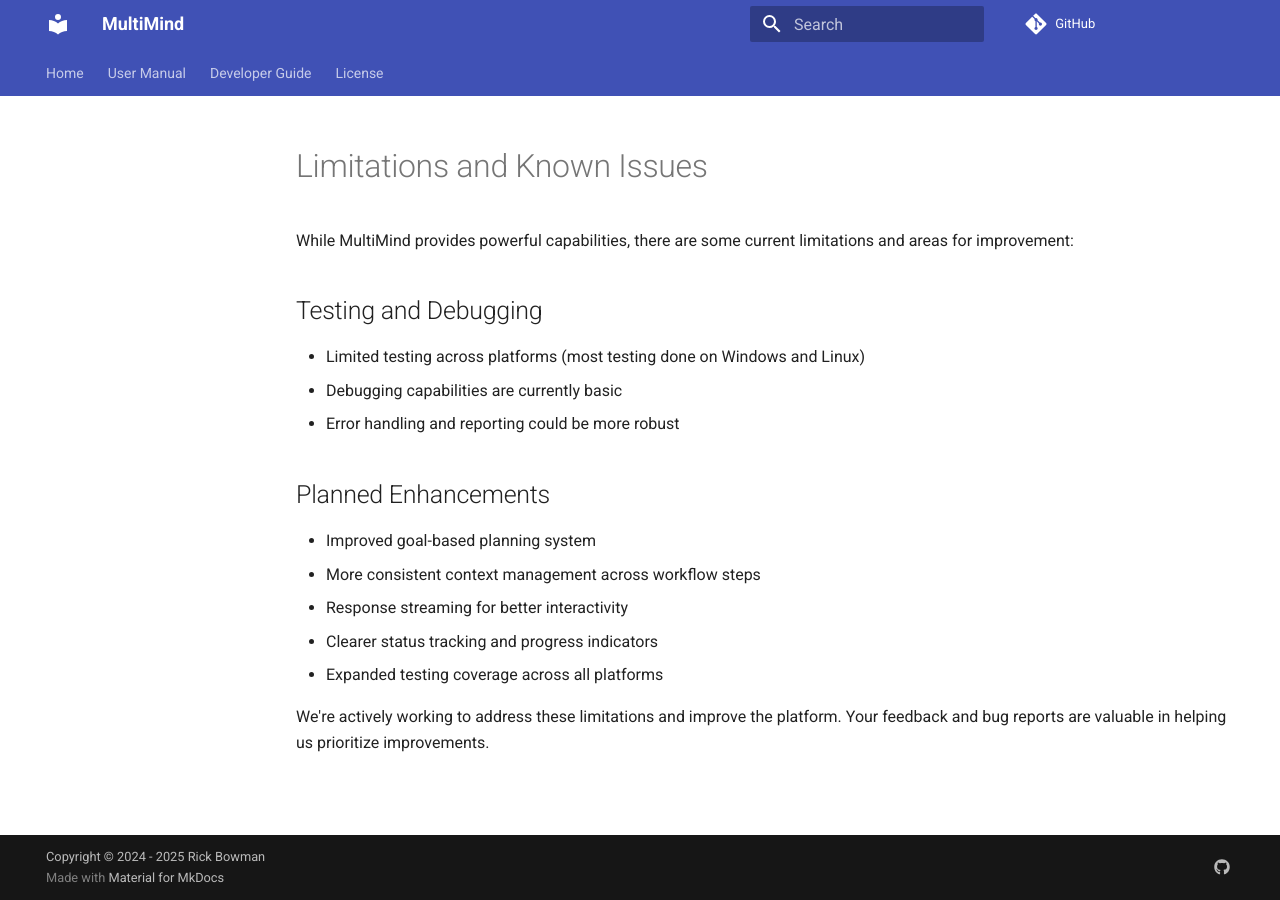
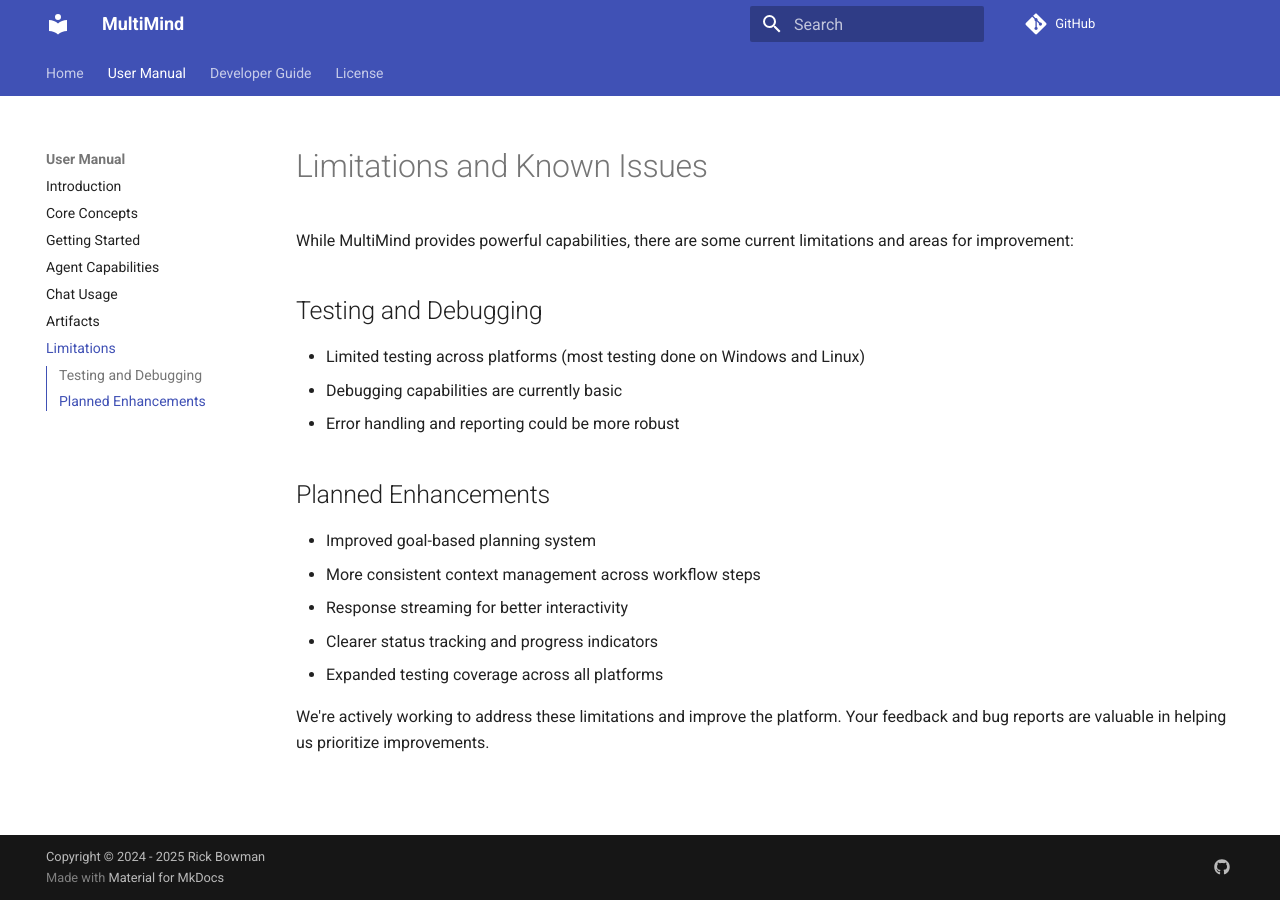
Before and after one commit to richardbowman/multimind-agent-platform, an MkDocs documentation site: the page built from docs/manual/06-limitations.md, in a window 1280 px wide. Built offline with MkDocs 1.6.1 and Material for MkDocs 9.7.7, drawn with Linux system fonts in a browser that asks for light colours; comment, search, counter and statistics services are not loaded.

Commit message:
docs: Add limitations page to navigation

```diff
--- a/mkdocs.yml
+++ b/mkdocs.yml
@@ -24,6 +24,7 @@ nav:
     - Agent Capabilities: manual/04-agent-capabilities.md
     - Chat Usage: manual/05-chat-usage.md
     - Artifacts: manual/06-artifacts.md
+    - Limitations: manual/06-limitations.md
   - Developer Guide:
     - Codebase Guide: developer/codebase-guide.md
     - Structured LLM Calls: developer/structured-llm-calls.md
```
